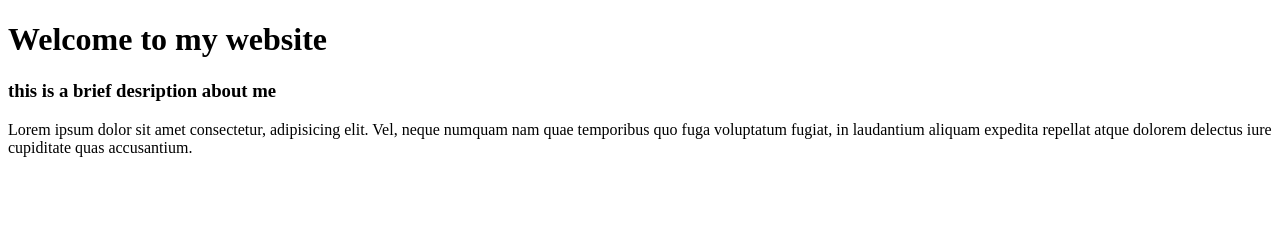
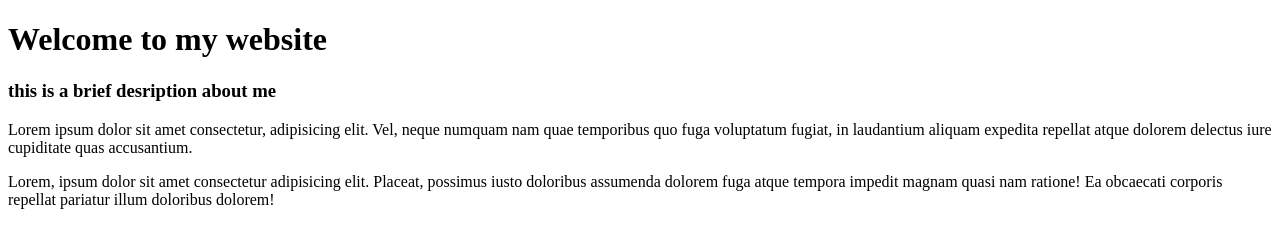
Before and after one commit to eugene-sew/GTL-NODEHUB, a plain HTML site: page index.html in a window 1280 px wide. Drawn offline with Linux system fonts and the light colour scheme.

Commit message:
new line added

```diff
--- a/index.html
+++ b/index.html
@@ -12,6 +12,6 @@
   <h1>Welcome to my website</h1>
   <h3>this is a brief desription about me</h3>
   <p>Lorem ipsum dolor sit amet consectetur, adipisicing elit. Vel, neque numquam nam quae temporibus quo fuga voluptatum fugiat, in laudantium aliquam expedita repellat atque dolorem delectus iure cupiditate quas accusantium.</p>
-
+  <p>Lorem, ipsum dolor sit amet consectetur adipisicing elit. Placeat, possimus iusto doloribus assumenda dolorem fuga atque tempora impedit magnam quasi nam ratione! Ea obcaecati corporis repellat pariatur illum doloribus dolorem!</p>
 </body>
 </html>
```
